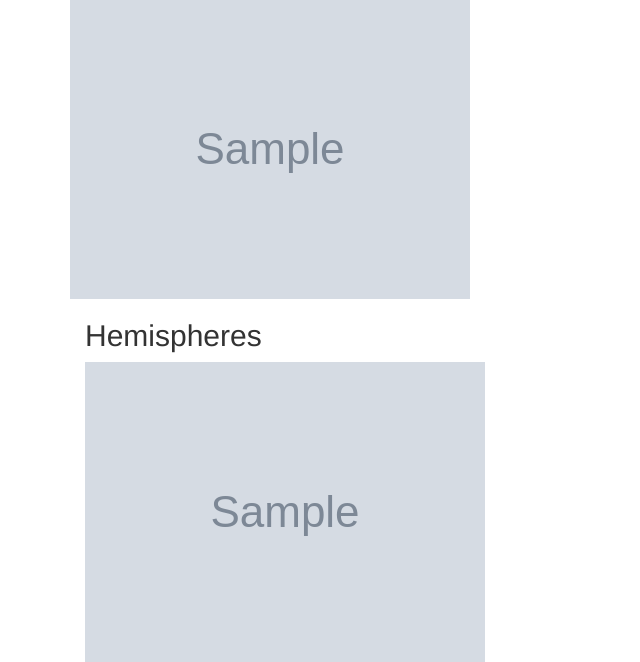
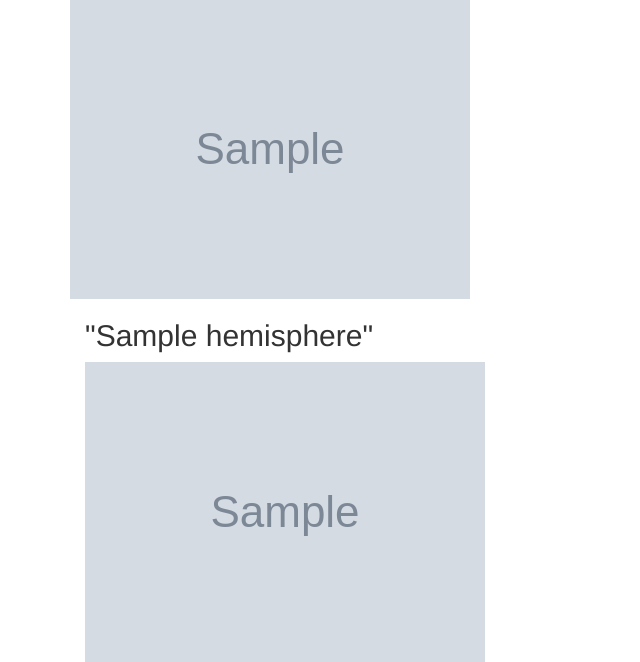
Before and after one commit to adshaughn/Mission-to-Mars, a Flask app: page / in a window 1280 px wide. Shown: the part 468-1130 px from the top of the page, without its empty margins (0-640 px from the left). Run offline with Flask 2, Linux system fonts and the light colour scheme; grey boxes marked "Sample" are stand-in pictures; a database or web service that is not in the repository returns one stand-in record (values such as "Sample title"); some libraries are stand-ins or nearby versions.

Commit message:
Update index.html

```diff
--- a/templates/index.html
+++ b/templates/index.html
@@ -51,7 +51,7 @@
       <!-- Hemisphere Images -->
       {% for hemisphere in mars.hemispheres %}
         <div class="col-md-6">
-          <h2>Hemispheres</h2>
+          <h2>"{{hemisphere.title}}"</h2>
           <img
             src="{{hemisphere.img_url}}"
             class="img-responsive"
```
